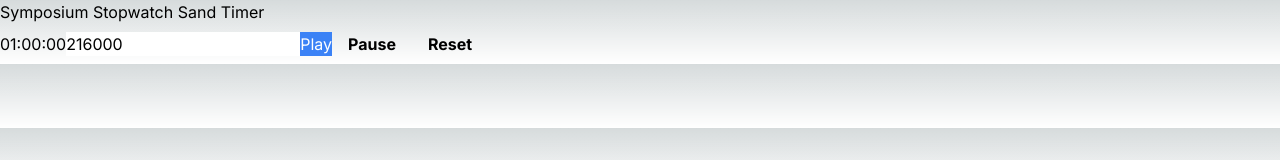
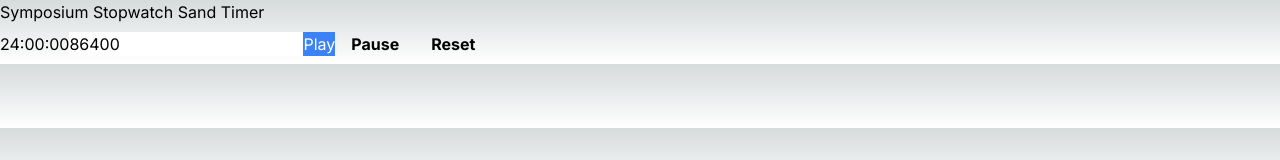
Before and after one commit to derinnereSchweinehund/tracker-web-client, a Next.js app: page /timer in a window 1280 px wide. Shown: the top 160 px of the page. Built offline with nearby package versions, Linux system fonts and the light colour scheme.

Commit message:
fixed hour calculation logic and added limit of 24hrs on timer

```diff
--- a/app/stopwatch/page.tsx
+++ b/app/stopwatch/page.tsx
@@ -43,7 +43,7 @@ export default function Home() {
   function process(n: number): string {
     let sec = helppro(n%60);
     let min = helppro(~~(n/60)%60);
-    let hrs = helppro(~~(n/60/60/60));
+    let hrs = helppro(~~(n/3600));
 
     return hrs + ":" + min + ":" + sec;
   }
--- a/app/timer/page.tsx
+++ b/app/timer/page.tsx
@@ -9,7 +9,7 @@ let timePaused: number = 0;
 export default function Home() {
   const [active, setActive] = useState(true)
   const [update, setUpdate] = useState(0)
-  const [countDownTime, setCountDownTime] = useState(216000)
+  const [countDownTime, setCountDownTime] = useState(86400)
 
   const startStopWatch = () => {
     startTime = new Date().getTime();
@@ -43,7 +43,7 @@ export default function Home() {
   function process(n: number): string {
     let sec = helppro(n%60);
     let min = helppro(~~(n/60)%60);
-    let hrs = helppro(~~(n/60/60/60));
+    let hrs = helppro(~~(n/3600));
 
     return hrs + ":" + min + ":" + sec;
   }
@@ -54,7 +54,8 @@ export default function Home() {
         <input
           value={countDownTime}
           onChange={ e => {
-              setCountDownTime(Number(e.target.value.replace(/\D/,'')));
+            let val = Number(e.target.value.replace(/\D/,''))
+            val < 86400 ? setCountDownTime(val) : setCountDownTime(countDownTime);
             }
              }
           />
```
